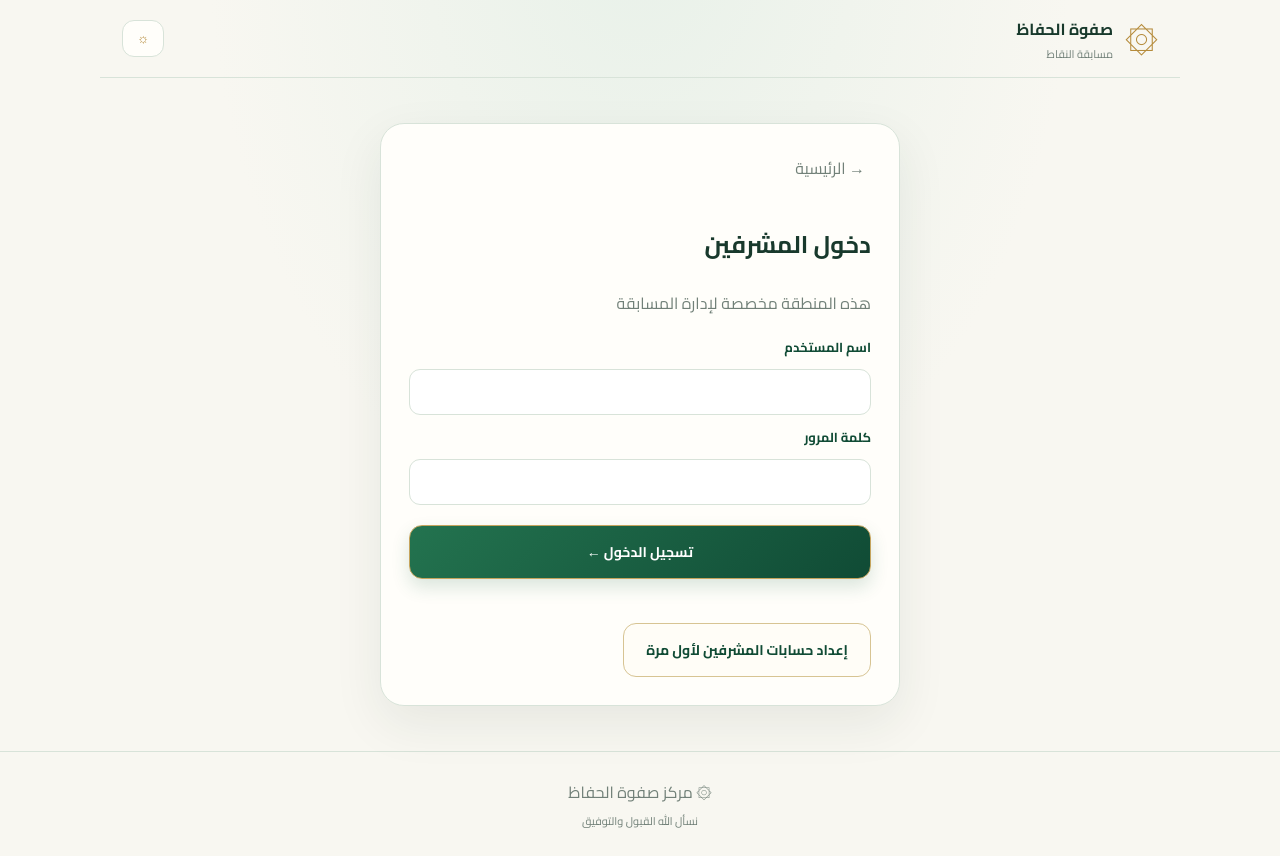
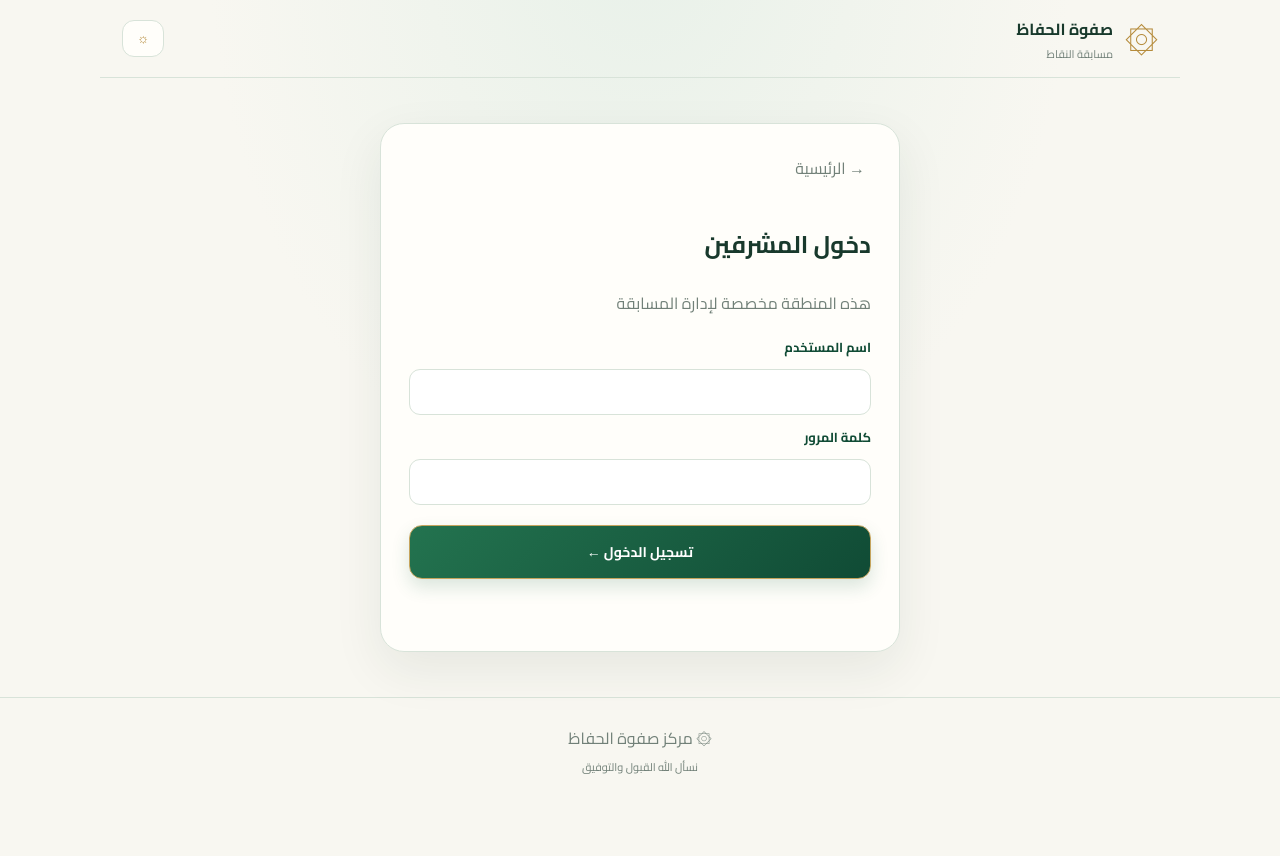
Before and after one commit to Safwat-elhofaz/quran-competition, a plain HTML site: page index.html in a window 1280 px wide. Both pictures are taken after a click on the button "دخول المشرفين". After the commit the page ends 802 px from the top, so only its background shows below. Drawn offline with nearby package versions, Linux system fonts and the light colour scheme.

Commit message:
Remove unconfigured admin bootstrap screen

```diff
--- a/index.html
+++ b/index.html
@@ -19,7 +19,7 @@
 <div class="seal">۞</div><small class="motto">✦ بالقرآن نرتقي، وبالإتقان نتميز</small>
 </section>
 <section id="studentView" class="panel hidden"><button class="back" data-back>→ الرئيسية</button><h2>استعلام الطالب</h2><p>اكتب الكود المكوّن من خمسة أرقام</p><form id="studentForm" class="stack"><label for="studentCode">كود الطالب</label><input id="studentCode" inputmode="numeric" maxlength="5" pattern="[0-9]{5}" placeholder="00000" autocomplete="off" required><button class="primary">عرض صفحتي ←</button></form><p id="studentMessage" class="message" aria-live="polite">استعلام الطلاب سيتم تفعيله بعد إضافة الحماية من التخمين.</p></section>
-<section id="adminLoginView" class="panel hidden"><button class="back" data-back>→ الرئيسية</button><h2>دخول المشرفين</h2><p>هذه المنطقة مخصصة لإدارة المسابقة</p><form id="loginForm" class="stack"><label for="username">اسم المستخدم</label><input id="username" autocomplete="username" required><label for="password">كلمة المرور</label><input id="password" type="password" autocomplete="current-password" required><button class="primary">تسجيل الدخول ←</button></form><p id="loginMessage" class="message" aria-live="polite"></p><button id="setupAdminsOpen" class="secondary" type="button">إعداد حسابات المشرفين لأول مرة</button><div id="bootstrapBox" class="bootstrap-box hidden"><h3>تهيئة حسابات المشرفين</h3><p>استخدم رمز التهيئة الخاص بالمشروع مرة واحدة فقط.</p><form id="bootstrapForm" class="stack"><label for="bootstrapToken">رمز التهيئة</label><input id="bootstrapToken" autocomplete="off" required><button id="bootstrapSubmit" class="primary">إنشاء الحسابات الستة</button></form><p id="bootstrapMessage" class="message" aria-live="polite"></p><div id="bootstrapCredentials"></div></div></section>
+<section id="adminLoginView" class="panel hidden"><button class="back" data-back>→ الرئيسية</button><h2>دخول المشرفين</h2><p>هذه المنطقة مخصصة لإدارة المسابقة</p><form id="loginForm" class="stack"><label for="username">اسم المستخدم</label><input id="username" autocomplete="username" required><label for="password">كلمة المرور</label><input id="password" type="password" autocomplete="current-password" required><button class="primary">تسجيل الدخول ←</button></form><p id="loginMessage" class="message" aria-live="polite"></p></section>
 <section id="changePasswordView" class="panel hidden"><h2>تغيير كلمة المرور</h2><p>دي كلمة مرور مؤقتة. اختار كلمة مرور جديدة خاصة بيك قبل استخدام لوحة التحكم.</p><form id="changePasswordForm" class="stack"><label for="newAdminPassword">كلمة المرور الجديدة</label><input id="newAdminPassword" type="password" minlength="12" autocomplete="new-password" required><label for="confirmAdminPassword">تأكيد كلمة المرور</label><input id="confirmAdminPassword" type="password" minlength="12" autocomplete="new-password" required><button class="primary">حفظ كلمة المرور</button></form><p id="changePasswordMessage" class="message" aria-live="polite"></p></section>
 <section id="adminView" class="hidden">
 <div class="dashhead"><div><div class="eyebrow">لوحة التحكم</div><h2>إدارة المسابقة</h2><p id="adminWelcome">أهلًا بك</p></div><button id="logoutBtn" class="secondary">تسجيل الخروج</button></div>
```
